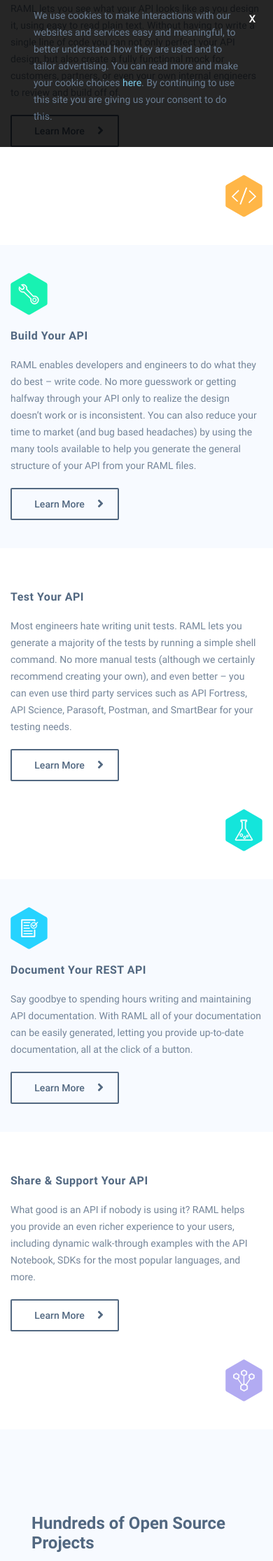
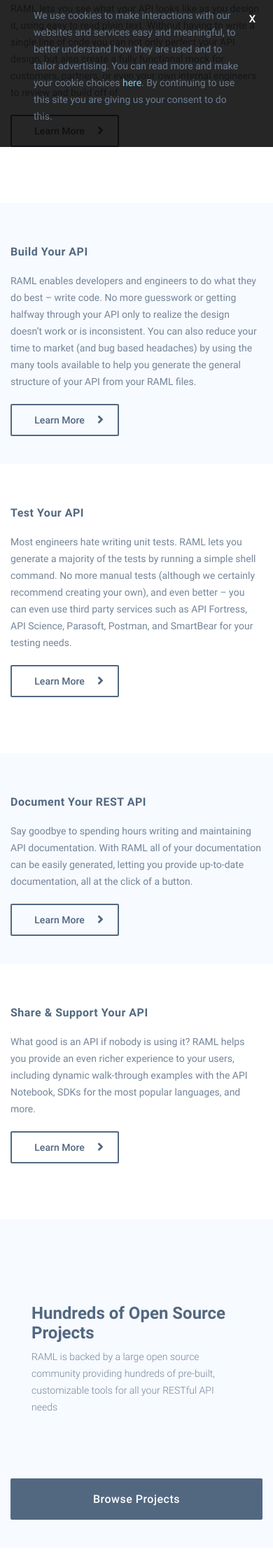
Before and after one commit to raml-org/raml-org, a Jekyll site: the page built from index.html, in a window 390 px wide. Shown: the part 690-2920 px from the top of the page at 70% size. Built offline with Jekyll 4.4.1, drawn with Linux system fonts in a browser that asks for light colours; nearby versions of some CDN libraries; a script that is not in the unit is left out.

Commit message:
Hide tiles <575px. Adjust their size

```diff
--- a/css/style.scss
+++ b/css/style.scss
@@ -693,6 +693,15 @@ header{
   }
   img{
     height: 100%;
+    @media(max-width: 991px){
+      width: 75%;
+    }
+    @media(max-width: 767px){
+      width: 85%;
+    }
+    @media(max-width: 575px){
+      display: none;
+    }
   }
   .row-bg-color{
     background-color:$lighter-gray;
```
